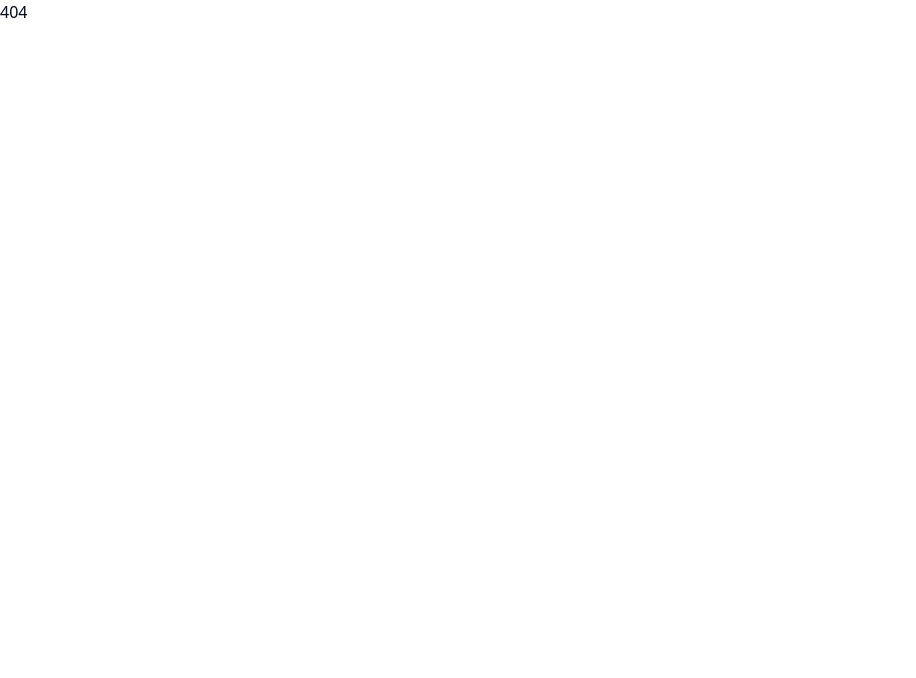
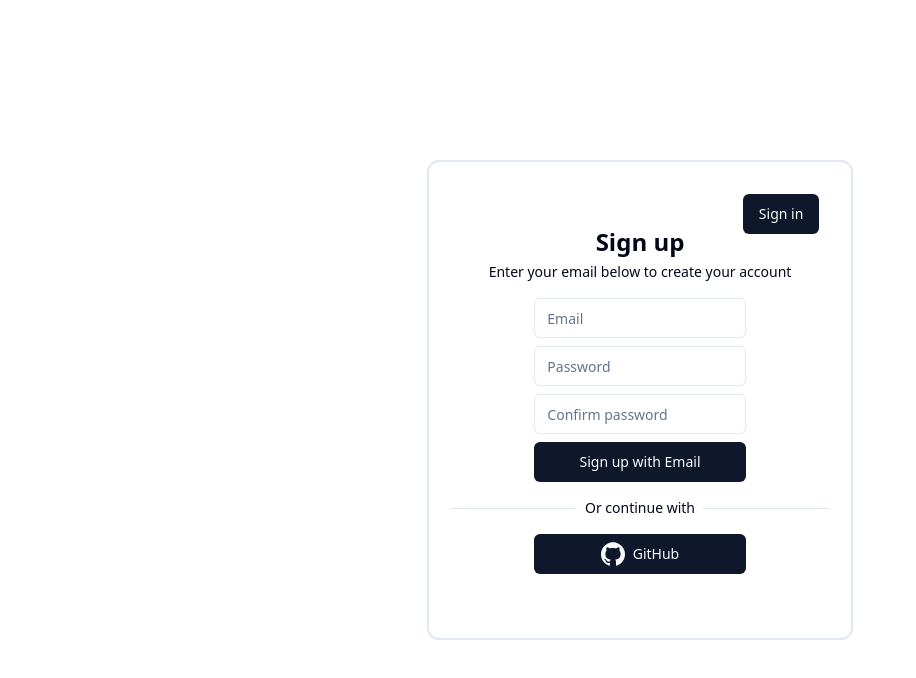
Before and after one commit to duykasama/simple-chat-app, a React (Vite) app: page /sign-up in a window 1280 px wide. Before the commit this address had no page. Shown: the top 678 px of the page, without its empty margins (0-916 px from the left). Built offline with nearby package versions, Linux system fonts and the light colour scheme; no server answers.

Commit message:
feat: authentication

```diff
--- /dev/null
+++ b/src/components/FormError/index.tsx
@@ -0,0 +1,7 @@
+const FormError = ({ message }: { message: string }) => {
+    return (
+        <small className="text-red-600">{message}</small>
+    );
+}
+
+export default FormError;
--- /dev/null
+++ b/src/lib/services/authServices.ts
@@ -0,0 +1,17 @@
+import { supabase } from "../supabase";
+
+const isAuthenticated = () => {
+    const authObjectAsString = localStorage.getItem('sb-xlcvtbudygbiuzzagcoz-auth-token');
+    if (!authObjectAsString) return false;
+    const authObject = JSON.parse(authObjectAsString);
+    const token = authObject.access_token;
+    if (!token) return false;
+    if (authObject.expires_at * 1000 < Date.now()) {
+        supabase.auth.signOut();
+        return false;
+    }
+
+    return true;
+};
+
+export { isAuthenticated };
--- /dev/null
+++ b/src/lib/supabase.ts
@@ -0,0 +1,11 @@
+import { createClient } from "@supabase/supabase-js";
+
+const DatabaseSchemas = {
+    USERS: "chat_user",
+};
+
+const SUPABASE_URL = import.meta.env.VITE_SUPABASE_URL;
+const SUPABASE_ANON_KEY = import.meta.env.VITE_SUPABASE_ANON_KEY;
+const supabase = createClient(SUPABASE_URL, SUPABASE_ANON_KEY);
+
+export { DatabaseSchemas, supabase };
--- a/src/pages/Login/index.tsx
+++ b/src/pages/Login/index.tsx
@@ -1,23 +1,57 @@
+import FormError from "@/components/FormError";
 import { Button } from "@/components/ui/button";
 import { Icons } from "@/components/ui/icons";
 import { Input } from "@/components/ui/input";
 import { Separator } from "@/components/ui/separator";
+import { DatabaseSchemas, supabase } from "@/lib/supabase";
+import { zodResolver } from "@hookform/resolvers/zod";
+import { SignInWithPasswordCredentials } from "@supabase/supabase-js";
+import { useForm } from "react-hook-form";
+import { useNavigate } from "react-router-dom";
+import { z } from "zod";
+
+const formSchema = z.object({
+    email: z.string()
+    .min(1, {
+        message: 'Email is required',
+    })
+    .email({
+        message: 'Invalid email address',
+    }),
+    password: z.string()
+    .min(1, {
+        message: 'Password is required',
+    })
+});
 
 const Login = () => {
-    const handleSubmit = (e: React.FormEvent<HTMLFormElement>) => {
-        e.preventDefault();
-        console.log("Form submitted");
+    const { register, handleSubmit, formState: { errors } } = useForm<z.infer<typeof formSchema>>({
+        resolver: zodResolver(formSchema),
+    });
+    const navigate = useNavigate();
+
+    const onSubmit = async (data: z.infer<typeof formSchema>) => {
+        const credentials: SignInWithPasswordCredentials = {
+            email: data.email,
+            password: data.password,
+        };
+        const response = await supabase.auth.signInWithPassword(credentials);
+        if (response.data && !response.error) navigate('/');
     };
 
     return (
         <main className="h-screen w-screen flex flex-col justify-center items-center">
-            <div className="w-1/3 min-h-[50%] py-16 flex flex-col justify-center items-center gap-4 border-2 rounded-xl">
+            <div className="w-1/3 min-h-[50%] py-16 flex flex-col justify-center items-center gap-4 border-2 rounded-xl relative">
+                <Button onClick={() => navigate('/sign-up')} type="button" className="bg-secondary-foreground hover:bg-secondary-foreground/90 absolute top-8 right-8">Sign up</Button>
                 <div className="flex flex-col gap-1 justify-center items-center">
                     <h1 className="text-2xl font-semibold">Sign in</h1>
                     <p className="text-sm font-light">Enter your email below to log in your account</p>
                 </div>
-                <form onSubmit={handleSubmit} className="w-1/2 flex flex-col justify-between gap-2">
-                    <Input type="email" placeholder="name@example.com" />
+                <form onSubmit={handleSubmit(onSubmit)} className="w-1/2 flex flex-col justify-between gap-2">
+                    <Input type="email" placeholder="name@example.com" {...register('email')} />
+                    {errors.email?.message && <FormError message={errors.email?.message} />}
+                    <Input type="password" placeholder="Password" {...register('password')} />
+                    {errors.password?.message && <FormError message={errors.password?.message} />}
                     <Button type="submit" className="bg-secondary-foreground hover:bg-secondary-foreground/90">Sign in with Email</Button>
                 </form>
                 <div className="flex justify-center items-center gap-2">
--- /dev/null
+++ b/src/pages/Register/index.tsx
@@ -0,0 +1,84 @@
+import { Button } from "@/components/ui/button";
+import { Icons } from "@/components/ui/icons";
+import { Input } from "@/components/ui/input";
+import { Separator } from "@/components/ui/separator";
+import { z } from "zod";
+import { useForm } from "react-hook-form";
+import { zodResolver } from "@hookform/resolvers/zod";
+import { supabase } from "@/lib/supabase";
+import { SignUpWithPasswordCredentials } from "@supabase/supabase-js";
+import { useNavigate } from "react-router";
+import FormError from "@/components/FormError";
+
+const formSchema = z.object({
+    email: z
+    .string()
+    .min(1, {
+        message: 'Email is required',
+    })
+    .email({
+        message: 'Invalid email address',
+    }),
+    password: z
+    .string()
+    .min(8, {
+        message: 'Password must be at least 8 characters',
+    }),
+    confirmPassword: z
+    .string()
+    .min(8, {
+        message: 'Password must be at least 8 characters',
+    }),
+});
+
+const Register = () => {
+    const { register, handleSubmit, formState: { errors }, } = useForm<z.infer<typeof formSchema>>({
+        resolver: zodResolver(formSchema),
+    });
+    const navigate = useNavigate();
+
+    const onSubmit = async (data: z.infer<typeof formSchema>) => {
+        const credentials: SignUpWithPasswordCredentials = {
+            email: data.email,
+            password: data.password,
+        };
+        const response = await supabase.auth.signUp(credentials);
+        if (response?.data) {
+           navigate('/sign-in');
+        } else if (response?.error) {
+            console.error(response.error);
+        }
+    };
+
+    return (
+        <main className="h-screen w-screen flex flex-col justify-center items-center">
+            <div className="w-1/3 min-h-[50%] py-16 flex flex-col justify-center items-center gap-4 border-2 rounded-xl relative">
+                <Button onClick={() => navigate('/sign-in')} type="button" className="bg-secondary-foreground hover:bg-secondary-foreground/90 absolute top-8 right-8">Sign in</Button>
+                <div className="flex flex-col gap-1 justify-center items-center">
+                    <h1 className="text-2xl font-semibold">Sign up</h1>
+                    <p className="text-sm font-light">Enter your email below to create your account</p>
+                </div>
+                <form onSubmit={handleSubmit(onSubmit)} className="w-1/2 flex flex-col justify-between gap-2">
+                    <Input type="email" placeholder="Email" {...register('email')} />
+                    {errors.email?.message && <FormError message={errors.email?.message}/>}
+                    <Input type="password" placeholder="Password" {...register('password')}/>
+                    {errors.password?.message && <FormError message={errors.password?.message}/>}
+                    <Input type="password" placeholder="Confirm password" {...register('confirmPassword')}/>
+                    {errors.confirmPassword?.message && <FormError message={errors.confirmPassword?.message}/>}
+                    <Button type="submit" className="bg-secondary-foreground hover:bg-secondary-foreground/90">Sign up with Email</Button>
+                </form>
+                <div className="flex justify-center items-center gap-2">
+                    <Separator />
+                    <p className="text-nowrap text-sm">Or continue with</p>
+                    <Separator />
+                </div>
+                <Button type="button" className="flex justify-center items-center gap-2 w-1/2 bg-secondary-foreground hover:bg-secondary-foreground/90">
+                    <Icons.gitHub className="w-6 h-6" />
+                    <span>GitHub</span>
+                </Button>
+            </div>
+        </main>
+    );
+};
+
+export default Register;
--- /dev/null
+++ b/src/routes/AvoidManuallyNavigatedRoute.tsx
@@ -0,0 +1,12 @@
+import { isAuthenticated } from "@/lib/services/authServices";
+import { Navigate, Outlet } from "react-router-dom";
+
+const AvoidManuallyNavigatedRoute = () => {
+    return (
+        isAuthenticated()
+            ? <Navigate to="/" />
+            : <Outlet />
+    );
+};
+
+export default AvoidManuallyNavigatedRoute;
--- a/src/routes/PrivateRoute.tsx
+++ b/src/routes/PrivateRoute.tsx
@@ -1,12 +1,12 @@
+import { isAuthenticated } from "@/lib/services/authServices";
 import { Navigate, Outlet } from "react-router-dom";
 
 const PrivateRoute = () => {
-    const isAuthenticated = true;
     return (
-        isAuthenticated ? (
+        isAuthenticated() ? (
             <Outlet />
         ) : (
-            <Navigate to="/login" />
+            <Navigate to="/sign-in" />
         )
     );
 };
--- a/src/routes/index.tsx
+++ b/src/routes/index.tsx
@@ -4,6 +4,8 @@ import DefaultLayout from "@/layouts/DefaultLayout";
 import Home from "./Home/";
 import PrivateRoute from "./PrivateRoute";
 import Login from "@/pages/Login";
+import Register from "@/pages/Register";
+import AvoidManuallyNavigatedRoute from "./AvoidManuallyNavigatedRoute";
 
 const router = createBrowserRouter([
     {
@@ -28,9 +30,20 @@ const router = createBrowserRouter([
         ],
     },
     {
-        path: '/login',
-        element: <Login />,
+        element: <AvoidManuallyNavigatedRoute />,
         errorElement: <Error />,
+        children: [
+            {
+                path: '/sign-in',
+                element: <Login />,
+                errorElement: <Error />,
+            },
+            {
+                path: '/sign-up',
+                element: <Register />,
+                errorElement: <Error />,
+            },
+        ]
     },
 ]);
 
```
Also changed, not shown: package.json (+8 -1 lines), src/types/database.types.ts (added), 2 other files (tests, documents, lock files or other folders).
